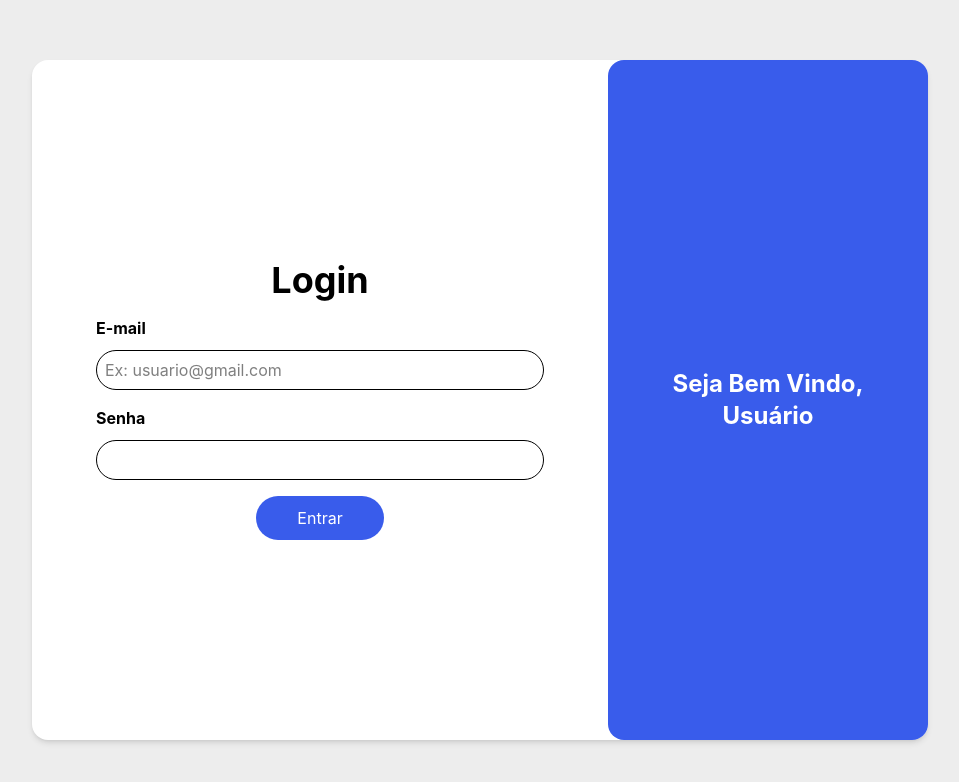
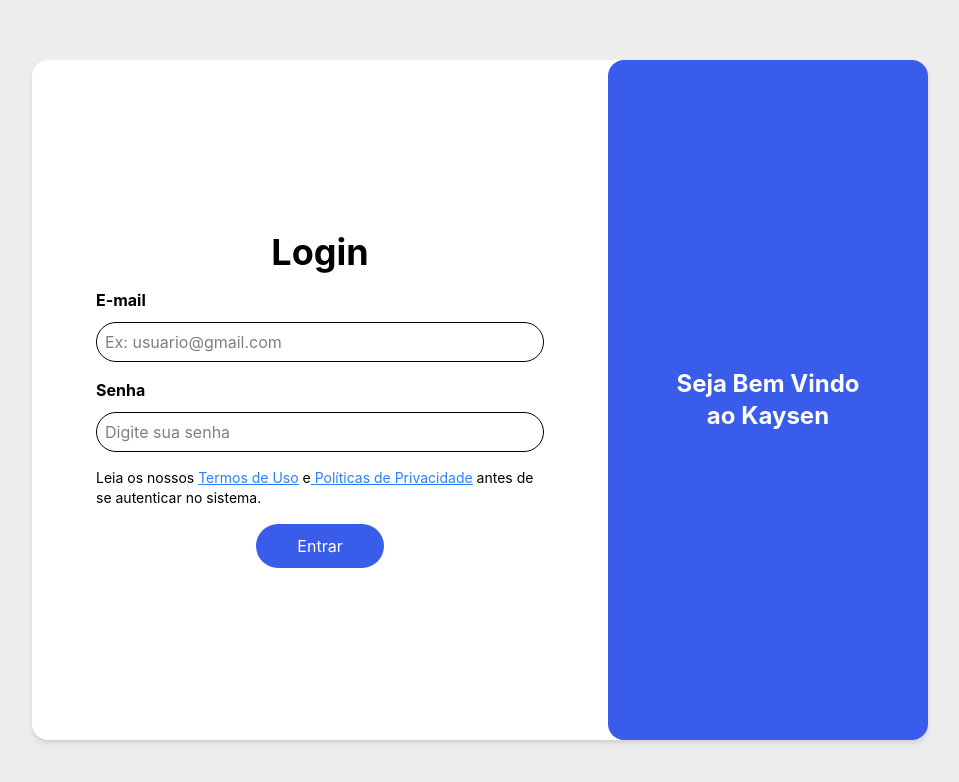
Before and after one commit to Dequiz/Full-Jam, a React (Vite) app in the folder frontend/: page / in a window 1280 px wide. Shown: the top 782 px of the page, without its empty margins (160-1119 px from the left). Built offline with nearby package versions, Linux system fonts and the light colour scheme.

Commit message:
feat: Adding Terms of Use and Privacy Policy Link on Login Screen

```diff
--- a/frontend/src/feature/login/Login.tsx
+++ b/frontend/src/feature/login/Login.tsx
@@ -1,5 +1,5 @@
 import { useState } from "react";
-import { useNavigate } from "react-router-dom";
+import { Link, useNavigate } from "react-router-dom";
 
 const Login = () => {
   const [email, setEmail] = useState("");
@@ -35,9 +35,29 @@
             <input
               className={"h-10 w-full rounded-3xl border pl-2"}
               type="password"
+              placeholder={"Digite sua senha"}
               onChange={(e) => setPassword(e.target.value)}
             />
           </div>
+
+          <p className={"w-full max-w-md text-sm"}>
+            Leia os nossos{" "}
+            <Link
+              to="/termos-de-uso"
+              className={"text-sm text-blue-500 underline"}
+            >
+              Termos de Uso
+            </Link>{" "}
+            e
+            <Link
+              to="/politica-de-privacidade"
+              className={"text-blue-500 underline"}
+            >
+              {" "}
+              Políticas de Privacidade
+            </Link>{" "}
+            antes de se autenticar no sistema.
+          </p>
 
           <button
             className={
@@ -55,8 +75,8 @@
           }
         >
           <h2 className={"text-2xl font-bold text-white"}>
-            Seja Bem Vindo,
-            <br /> Usuário
+            Seja Bem Vindo
+            <br /> ao Kaysen
           </h2>
         </div>
       </div>
```
